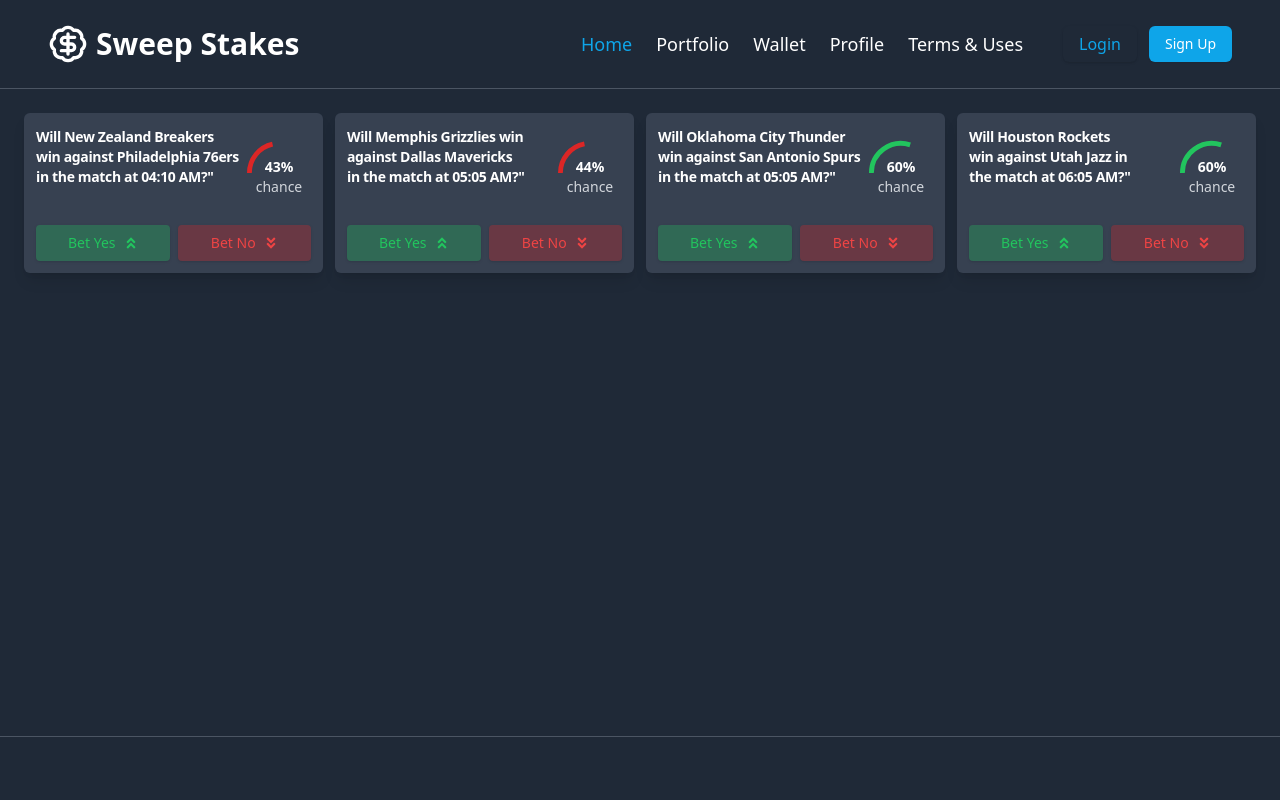
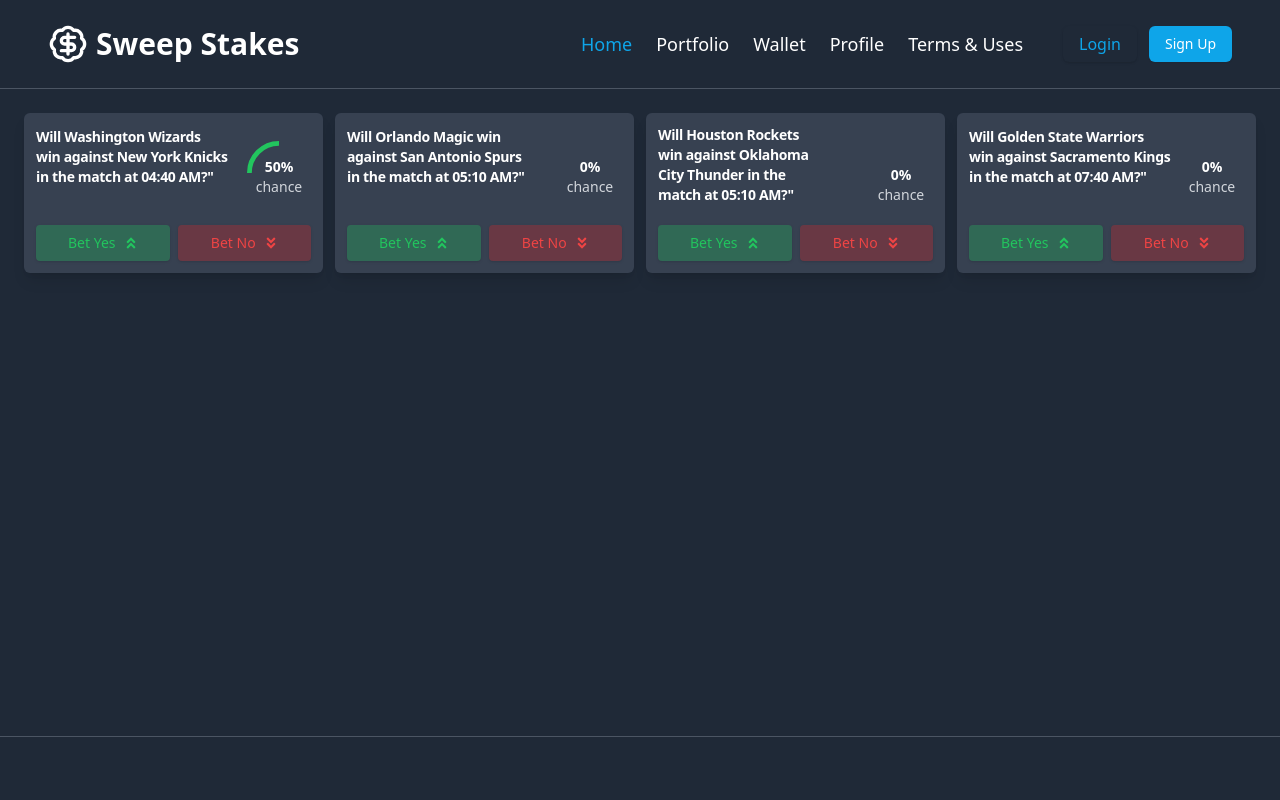
Before and after one commit to romanfarooq/sweepstakes-betting-website, a React (Vite) app: page /home in a window 1280 px wide. Shown: the top 800 px of the page. Built offline with nearby package versions, Linux system fonts and the light colour scheme; no server answers.

Commit message:
add dummy data

```diff
--- a/src/lib/calculatePercentage.js
+++ /dev/null
@@ -1,16 +0,0 @@
-function calculateBetPercentages(match) {
-  const { total_yes_bets, total_no_bets } = match;
-
-  const total_bets = total_yes_bets + total_no_bets;
-
-  const yes_percentage = total_bets > 0 ? (total_yes_bets / total_bets) * 100 : 0;
-  const no_percentage = total_bets > 0 ? (total_no_bets / total_bets) * 100 : 0;
-
-  return {
-    total_bets,
-    yes_percentage: yes_percentage.toFixed(1),
-    no_percentage: no_percentage.toFixed(1)
-  };
-}
-
-export { calculateBetPercentages };
--- a/src/lib/utils.js
+++ b/src/lib/utils.js
@@ -4,3 +4,32 @@
 export function cn(...inputs) {
   return twMerge(clsx(inputs));
 }
+
+export function calculateBetPercentages(match) {
+  const { total_yes_bets, total_no_bets } = match;
+
+  const total_bets = total_yes_bets + total_no_bets;
+
+  const yes_percentage = total_bets > 0 ? (total_yes_bets / total_bets) * 100 : 0;
+  const no_percentage = total_bets > 0 ? (total_no_bets / total_bets) * 100 : 0;
+
+  return {
+    total_bets,
+    yes_percentage: yes_percentage.toFixed(1),
+    no_percentage: no_percentage.toFixed(1)
+  };
+}
+
+export function convertToAmPm(timeString) {
+  const [hours, minutes, seconds] = timeString.split(":").map(Number);
+  const date = new Date();
+  date.setHours(hours);
+  date.setMinutes(minutes);
+  date.setSeconds(seconds);
+
+  return date.toLocaleTimeString([], {
+    hour: "2-digit",
+    minute: "2-digit",
+    hour12: true,
+  });
+}
--- a/src/pages/Event.jsx
+++ b/src/pages/Event.jsx
@@ -1,5 +1,7 @@
 import EventInformationSection from "@/components/EventInformationSection";
 import TradeCard from "@/components/TradeCard";
+import { Skeleton } from "@/components/ui/skeleton";
+import { convertToAmPm } from "@/lib/utils";
 import {
   CategoryScale,
   Chart as ChartJS,
@@ -22,64 +24,102 @@
   Tooltip,
 );
 
-const backendData = [
-  { timestamp: "2024-11-01T00:00:00", yes: 75, no: 25 },
-  { timestamp: "2024-11-01T03:00:00", yes: 60, no: 40 },
-  { timestamp: "2024-11-01T06:00:00", yes: 45, no: 55 },
-  { timestamp: "2024-11-01T09:00:00", yes: 34, no: 66 },
-  { timestamp: "2024-11-01T12:00:00", yes: 34, no: 66 },
-  { timestamp: "2024-11-01T15:00:00", yes: 50, no: 50 },
-  { timestamp: "2024-11-01T18:00:00", yes: 48, no: 52 },
-  { timestamp: "2024-11-01T21:00:00", yes: 62, no: 38 },
-  { timestamp: "2024-11-02T00:00:00", yes: 80, no: 20 },
-  { timestamp: "2024-11-02T03:00:00", yes: 75, no: 25 },
-  { timestamp: "2024-11-02T06:00:00", yes: 70, no: 30 },
-  { timestamp: "2024-11-02T09:00:00", yes: 55, no: 45 },
-  { timestamp: "2024-11-02T12:00:00", yes: 40, no: 60 },
-  { timestamp: "2024-11-02T15:00:00", yes: 30, no: 70 },
-  { timestamp: "2024-11-02T18:00:00", yes: 20, no: 80 },
-  { timestamp: "2024-11-02T21:00:00", yes: 10, no: 90 },
-  { timestamp: "2024-11-03T00:00:00", yes: 65, no: 35 },
-  { timestamp: "2024-11-03T03:00:00", yes: 70, no: 30 },
-  { timestamp: "2024-11-03T06:00:00", yes: 75, no: 25 },
-  { timestamp: "2024-11-03T09:00:00", yes: 60, no: 40 },
-  { timestamp: "2024-11-03T12:00:00", yes: 55, no: 45 },
-  { timestamp: "2024-11-03T15:00:00", yes: 50, no: 50 },
-  { timestamp: "2024-11-03T18:00:00", yes: 45, no: 55 },
-  { timestamp: "2024-11-03T21:00:00", yes: 40, no: 60 },
-  { timestamp: "2024-11-04T00:00:00", yes: 80, no: 20 },
-  { timestamp: "2024-11-04T03:00:00", yes: 70, no: 30 },
-  { timestamp: "2024-11-04T06:00:00", yes: 60, no: 40 },
-  { timestamp: "2024-11-04T09:00:00", yes: 50, no: 50 },
-  { timestamp: "2024-11-04T12:00:00", yes: 55, no: 45 },
-  { timestamp: "2024-11-04T15:00:00", yes: 65, no: 35 },
-  { timestamp: "2024-11-04T18:00:00", yes: 70, no: 30 },
-  { timestamp: "2024-11-04T21:00:00", yes: 75, no: 25 },
-  { timestamp: "2024-11-05T00:00:00", yes: 55, no: 45 },
-  { timestamp: "2024-11-05T03:00:00", yes: 60, no: 40 },
-  { timestamp: "2024-11-05T06:00:00", yes: 50, no: 50 },
-  { timestamp: "2024-11-05T09:00:00", yes: 40, no: 60 },
-  { timestamp: "2024-11-05T12:00:00", yes: 30, no: 70 },
-  { timestamp: "2024-11-05T15:00:00", yes: 20, no: 80 },
-  { timestamp: "2024-11-05T18:00:00", yes: 10, no: 90 },
-  { timestamp: "2024-11-05T21:00:00", yes: 5, no: 95 },
-  { timestamp: "2024-11-06T00:00:00", yes: 70, no: 30 },
-  { timestamp: "2024-11-06T03:00:00", yes: 65, no: 35 },
-  { timestamp: "2024-11-06T06:00:00", yes: 75, no: 25 },
-  { timestamp: "2024-11-06T09:00:00", yes: 80, no: 20 },
-  { timestamp: "2024-11-06T12:00:00", yes: 85, no: 15 },
-  { timestamp: "2024-11-06T15:00:00", yes: 90, no: 10 },
-  { timestamp: "2024-11-06T18:00:00", yes: 95, no: 5 },
-  { timestamp: "2024-11-06T21:00:00", yes: 100, no: 0 },
-  { timestamp: "2024-11-07T00:00:00", yes: 75, no: 25 },
-  { timestamp: "2024-11-07T03:00:00", yes: 60, no: 40 },
-  { timestamp: "2024-11-07T06:00:00", yes: 50, no: 50 },
-  { timestamp: "2024-11-07T09:00:00", yes: 40, no: 60 },
-  { timestamp: "2024-11-07T12:00:00", yes: 30, no: 70 },
-  { timestamp: "2024-11-07T15:00:00", yes: 20, no: 80 },
-  { timestamp: "2024-11-07T18:00:00", yes: 0, no: 100 },
-  { timestamp: "2024-11-07T21:00:00", yes: 5, no: 95 },
-];
+const isLoading = false;
+
+const match = {
+  id: 1,
+  home_team: "Washington Wizards",
+  away_team: "New York Knicks",
+  match_time: "04:40:00",
+  total_yes_bets: 3,
+  total_no_bets: 3,
+  variation: [
+    {
+      timestamp: "2024-10-09 20:52:53.382354",
+      yes: 25.0,
+      no: 75.0,
+    },
+    {
+      timestamp: "2024-10-09 20:53:29.386398",
+      yes: 50.0,
+      no: 50.0,
+    },
+    {
+      timestamp: "2024-10-09 21:16:46.200119",
+      yes: 50.0,
+      no: 50.0,
+    },
+    {
+      timestamp: "2024-10-09 21:23:54.966020",
+      yes: 50.0,
+      no: 50.0,
+    },
+    {
+      timestamp: "2024-10-09 21:43:22.070133",
+      yes: 50.0,
+      no: 50.0,
+    },
+  ],
+};
+
+// const variation = [
+//   { timestamp: "2024-11-01T00:00:00", yes: 75, no: 25 },
+//   { timestamp: "2024-11-01T03:00:00", yes: 60, no: 40 },
+//   { timestamp: "2024-11-01T06:00:00", yes: 45, no: 55 },
+//   { timestamp: "2024-11-01T09:00:00", yes: 34, no: 66 },
+//   { timestamp: "2024-11-01T12:00:00", yes: 34, no: 66 },
+//   { timestamp: "2024-11-01T15:00:00", yes: 50, no: 50 },
+//   { timestamp: "2024-11-01T18:00:00", yes: 48, no: 52 },
+//   { timestamp: "2024-11-01T21:00:00", yes: 62, no: 38 },
+//   { timestamp: "2024-11-02T00:00:00", yes: 80, no: 20 },
+//   { timestamp: "2024-11-02T03:00:00", yes: 75, no: 25 },
+//   { timestamp: "2024-11-02T06:00:00", yes: 70, no: 30 },
+//   { timestamp: "2024-11-02T09:00:00", yes: 55, no: 45 },
+//   { timestamp: "2024-11-02T12:00:00", yes: 40, no: 60 },
+//   { timestamp: "2024-11-02T15:00:00", yes: 30, no: 70 },
+//   { timestamp: "2024-11-02T18:00:00", yes: 20, no: 80 },
+//   { timestamp: "2024-11-02T21:00:00", yes: 10, no: 90 },
+//   { timestamp: "2024-11-03T00:00:00", yes: 65, no: 35 },
+//   { timestamp: "2024-11-03T03:00:00", yes: 70, no: 30 },
+//   { timestamp: "2024-11-03T06:00:00", yes: 75, no: 25 },
+//   { timestamp: "2024-11-03T09:00:00", yes: 60, no: 40 },
+//   { timestamp: "2024-11-03T12:00:00", yes: 55, no: 45 },
+//   { timestamp: "2024-11-03T15:00:00", yes: 50, no: 50 },
+//   { timestamp: "2024-11-03T18:00:00", yes: 45, no: 55 },
+//   { timestamp: "2024-11-03T21:00:00", yes: 40, no: 60 },
+//   { timestamp: "2024-11-04T00:00:00", yes: 80, no: 20 },
+//   { timestamp: "2024-11-04T03:00:00", yes: 70, no: 30 },
+//   { timestamp: "2024-11-04T06:00:00", yes: 60, no: 40 },
+//   { timestamp: "2024-11-04T09:00:00", yes: 50, no: 50 },
+//   { timestamp: "2024-11-04T12:00:00", yes: 55, no: 45 },
+//   { timestamp: "2024-11-04T15:00:00", yes: 65, no: 35 },
+//   { timestamp: "2024-11-04T18:00:00", yes: 70, no: 30 },
+//   { timestamp: "2024-11-04T21:00:00", yes: 75, no: 25 },
+//   { timestamp: "2024-11-05T00:00:00", yes: 55, no: 45 },
+//   { timestamp: "2024-11-05T03:00:00", yes: 60, no: 40 },
+//   { timestamp: "2024-11-05T06:00:00", yes: 50, no: 50 },
+//   { timestamp: "2024-11-05T09:00:00", yes: 40, no: 60 },
+//   { timestamp: "2024-11-05T12:00:00", yes: 30, no: 70 },
+//   { timestamp: "2024-11-05T15:00:00", yes: 20, no: 80 },
+//   { timestamp: "2024-11-05T18:00:00", yes: 10, no: 90 },
+//   { timestamp: "2024-11-05T21:00:00", yes: 5, no: 95 },
+//   { timestamp: "2024-11-06T00:00:00", yes: 70, no: 30 },
+//   { timestamp: "2024-11-06T03:00:00", yes: 65, no: 35 },
+//   { timestamp: "2024-11-06T06:00:00", yes: 75, no: 25 },
+//   { timestamp: "2024-11-06T09:00:00", yes: 80, no: 20 },
+//   { timestamp: "2024-11-06T12:00:00", yes: 85, no: 15 },
+//   { timestamp: "2024-11-06T15:00:00", yes: 90, no: 10 },
+//   { timestamp: "2024-11-06T18:00:00", yes: 95, no: 5 },
+//   { timestamp: "2024-11-06T21:00:00", yes: 100, no: 0 },
+//   { timestamp: "2024-11-07T00:00:00", yes: 75, no: 25 },
+//   { timestamp: "2024-11-07T03:00:00", yes: 60, no: 40 },
+//   { timestamp: "2024-11-07T06:00:00", yes: 50, no: 50 },
+//   { timestamp: "2024-11-07T09:00:00", yes: 40, no: 60 },
+//   { timestamp: "2024-11-07T12:00:00", yes: 30, no: 70 },
+//   { timestamp: "2024-11-07T15:00:00", yes: 20, no: 80 },
+//   { timestamp: "2024-11-07T18:00:00", yes: 0, no: 100 },
+//   { timestamp: "2024-11-07T21:00:00", yes: 5, no: 95 },
+// ];
 
 // Helper function to calculate percentage change
 const calculatePercentageChange = (current, previous) => {
@@ -89,12 +129,12 @@
 };
 
 // Transform backend data to chart-friendly format
-const transformData = (backendData) => {
+const transformData = (data) => {
   const labels = [];
   const yesData = [];
   const noData = [];
 
-  backendData.forEach((item) => {
+  data.forEach((item) => {
     const date = new Date(item.timestamp);
     const timeLabel = date.toLocaleTimeString("en-US", {
       hour: "numeric",
@@ -104,6 +144,8 @@
       month: "short",
       day: "numeric",
     });
+
+    console.log(dateLabel, timeLabel);
 
     // Combine date and time for full label (e.g., "Nov 1, 12 AM")
     labels.push(`${dateLabel}, ${timeLabel}`);
@@ -137,31 +179,33 @@
   const { state } = useLocation();
   const bet = state?.bet || "yes";
 
+  const { variation } = match;
+
   const chartRef = useRef(null);
-  const data = useMemo(() => transformData(backendData), [backendData]);
-  const backendDataLength = backendData.length;
+  const data = useMemo(() => transformData(variation), [variation]);
+  const variationLength = variation.length;
 
   const initialData = useMemo(() => {
-    if (backendDataLength === 0) {
+    if (variationLength === 0) {
       return { yes: 0, no: 0 };
     }
     return {
-      yes: backendData[backendDataLength - 1].yes,
-      no: backendData[backendDataLength - 1].no,
+      yes: variation[variationLength - 1].yes,
+      no: variation[variationLength - 1].no,
     };
-  }, [backendData, backendDataLength]);
+  }, [variation, variationLength]);
 
   const initialPercentageVariation = useMemo(() => {
-    if (backendDataLength < 2) {
+    if (variationLength < 2) {
       return { yes: 0, no: 0 };
     }
-    const prevYes = backendData[backendDataLength - 2].yes;
-    const prevNo = backendData[backendDataLength - 2].no;
+    const prevYes = variation[variationLength - 2].yes;
+    const prevNo = variation[variationLength - 2].no;
     return {
       yes: calculatePercentageChange(initialData.yes, prevYes),
       no: calculatePercentageChange(initialData.no, prevNo),
     };
-  }, [initialData, backendData, backendDataLength]);
+  }, [initialData, variation, variationLength]);
 
   const [hoveredData, setHoveredData] = useState(initialData);
   const [hoveredDataVariation, setHoveredDataVariation] = useState(
@@ -286,7 +330,11 @@
           <div className="flex items-center">
             <div>
               <p className="pb-1 text-3xl font-semibold">
-                Israel military response against Iran by Friday?
+                {isLoading ? (
+                  <Skeleton className="h-8 w-72" /> // Skeleton for title
+                ) : (
+                  `Will ${match.home_team} win against ${match.away_team} in the match at ${convertToAmPm(match.match_time)}?"`
+                )}
               </p>
               <div className="flex space-x-2 text-base text-gray-400">
                 <p className="flex items-center space-x-1">
--- a/src/pages/Home.jsx
+++ b/src/pages/Home.jsx
@@ -1,47 +1,96 @@
-// import axios from "@/api/axiosInstance";
+import axios from "@/api/axiosInstance";
 import CardSkeleton from "@/components/CardSkeleton";
 import HalfDoughnutChart from "@/components/HalfDoughnutChart";
 import { Button } from "@/components/ui/button";
 import { useNavigate } from "react-router-dom";
-// import { useQuery } from "@tanstack/react-query";
+import { useQuery } from "@tanstack/react-query";
 import { FaAngleDoubleDown, FaAngleDoubleUp } from "react-icons/fa";
 import { Card, CardContent, CardTitle } from "@/components/ui/card";
-import { calculateBetPercentages } from "@/lib/calculatePercentage";
+import { calculateBetPercentages, convertToAmPm } from "@/lib/utils";
 
 const data = [
   {
     id: 1,
-    home_team: "New Zealand Breakers",
-    away_team: "Philadelphia 76ers",
-    match_time: "04:10:00.000000",
-    total_yes_bets: 7,
-    total_no_bets: 9,
+    home_team: "Washington Wizards",
+    away_team: "New York Knicks",
+    match_time: "04:40:00",
+    total_yes_bets: 3,
+    total_no_bets: 3,
+    variations: [
+      {
+        timestamp: "2024-10-09 20:52:53.382354",
+        yes: 25.0,
+        no: 75.0,
+      },
+      {
+        timestamp: "2024-10-09 20:53:29.386398",
+        yes: 50.0,
+        no: 50.0,
+      },
+      {
+        timestamp: "2024-10-09 21:16:46.200119",
+        yes: 50.0,
+        no: 50.0,
+      },
+      {
+        timestamp: "2024-10-09 21:23:54.966020",
+        yes: 50.0,
+        no: 50.0,
+      },
+      {
+        timestamp: "2024-10-09 21:43:22.070133",
+        yes: 50.0,
+        no: 50.0,
+      },
+    ],
   },
   {
     id: 2,
-    home_team: "Memphis Grizzlies",
-    away_team: "Dallas Mavericks",
-    match_time: "05:05:00.000000",
-    total_yes_bets: 4,
-    total_no_bets: 5,
+    home_team: "Orlando Magic",
+    away_team: "San Antonio Spurs",
+    match_time: "05:10:00",
+    total_yes_bets: 0,
+    total_no_bets: 0,
+    variations: [
+      {
+        timestamp: "2024-10-09 21:23:59.366943",
+        yes: 0,
+        no: 0,
+      },
+    ],
   },
   {
     id: 3,
-    home_team: "Oklahoma City Thunder",
-    away_team: "San Antonio Spurs",
-    match_time: "05:05:00.000000",
-    total_yes_bets: 3,
-    total_no_bets: 2,
+    home_team: "Houston Rockets",
+    away_team: "Oklahoma City Thunder",
+    match_time: "05:10:00",
+    total_yes_bets: 0,
+    total_no_bets: 0,
+    variations: [
+      {
+        timestamp: "2024-10-09 21:24:02.639427",
+        yes: 0,
+        no: 0,
+      },
+    ],
   },
   {
     id: 4,
-    home_team: "Houston Rockets",
-    away_team: "Utah Jazz",
-    match_time: "06:05:00.000000",
-    total_yes_bets: 3,
-    total_no_bets: 2,
+    home_team: "Golden State Warriors",
+    away_team: "Sacramento Kings",
+    match_time: "07:40:00",
+    total_yes_bets: 0,
+    total_no_bets: 0,
+    variations: [
+      {
+        timestamp: "2024-10-09 21:24:05.372258",
+        yes: 0,
+        no: 0,
+      },
+    ],
   },
 ];
+
 const isPending = false;
 const isError = false;
 
@@ -49,25 +98,10 @@
   const navigate = useNavigate();
 
   // const { isPending, isError, data } = useQuery({
-  //   queryKey: ["today_matches"],
+  //   queryKey: ["matches"],
   //   queryFn: () => axios.get("/matches").then((res) => res.data),
   // });
 
-  function convertToAmPm(timeString) {
-    // Parse the time string into a Date object
-    const [hours, minutes, seconds] = timeString.split(":").map(Number);
-    const date = new Date();
-    date.setHours(hours);
-    date.setMinutes(minutes);
-    date.setSeconds(seconds);
-
-    // Convert to AM/PM format
-    return date.toLocaleTimeString([], {
-      hour: "2-digit",
-      minute: "2-digit",
-      hour12: true,
-    });
-  }
   if (isError) {
     return (
       <div className="flex h-screen items-center justify-center">
```
Also changed, not shown: 1 other file (tests, documents, lock files or other folders).
